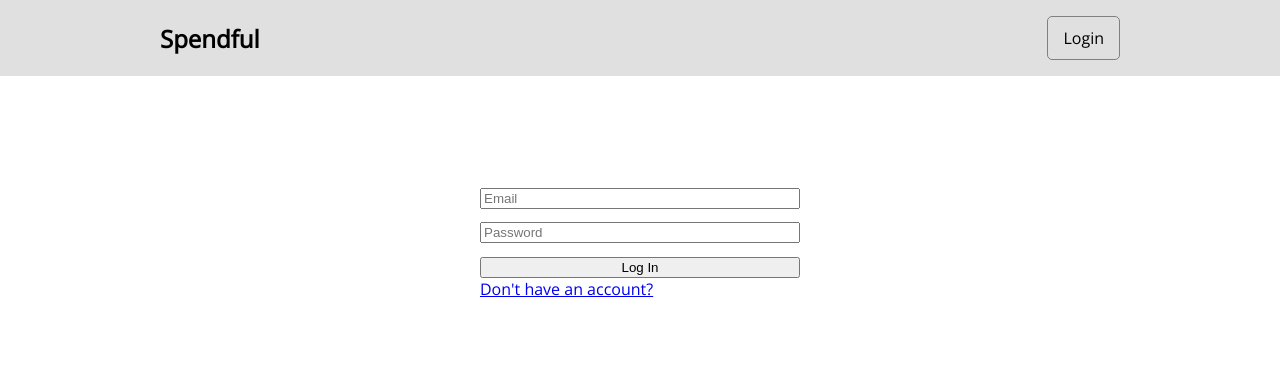
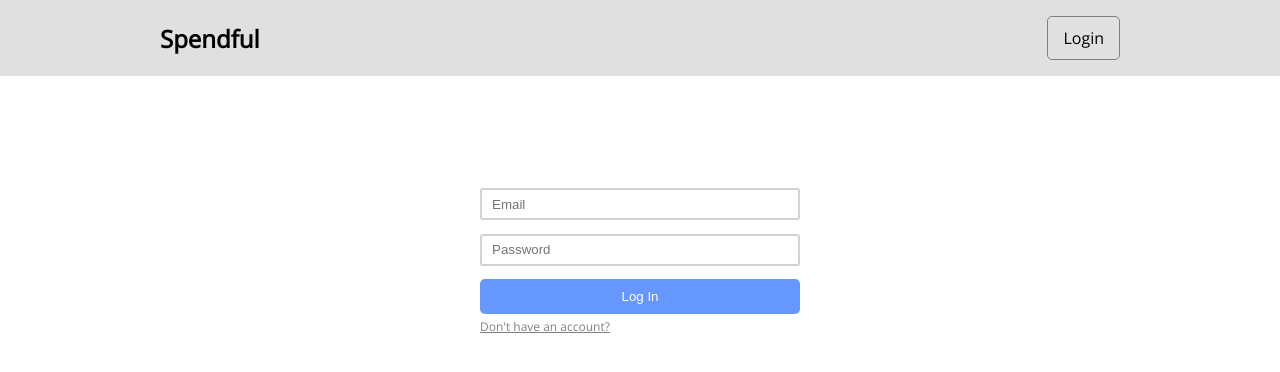
Before and after one commit to thinkful-ei-armadillo/spendful, a React (Create React App) app: page /login in a window 1280 px wide. Shown: the top 372 px of the page. Built offline with nearby package versions, Linux system fonts and the light colour scheme.

Commit message:
styled login form

```diff
--- a/src/components/LoginForm/LoginForm.js
+++ b/src/components/LoginForm/LoginForm.js
@@ -27,9 +27,9 @@ class LoginForm extends React.Component {
 
     return (
       <form onSubmit={this.onSubmit}>
-        <input type="text" placeholder="Email" name="email_address" autoComplete="off" required/>
-        <input type="password" placeholder="Password" name="password" required/>
-        <button type="submit">Log In</button>
+        <input type="text" className="form-control" placeholder="Email" name="email_address" autoComplete="off" required/>
+        <input type="password" className="form-control" placeholder="Password" name="password" required/>
+        <button type="submit" className="btn">Log In</button>
       </form>
     );
   }
--- a/src/components/LoginPage/LoginPage.js
+++ b/src/components/LoginPage/LoginPage.js
@@ -49,7 +49,7 @@ class LoginPage extends React.Component {
 
         <LoginForm onSuccess={this.handleLoginSuccess} onFailure={this.handleLoginFailure} />
 
-        <Link to="/">Don't have an account?</Link>
+        <Link className="link-sm" to="/">Don't have an account?</Link>
 
       </section>
     )
```
